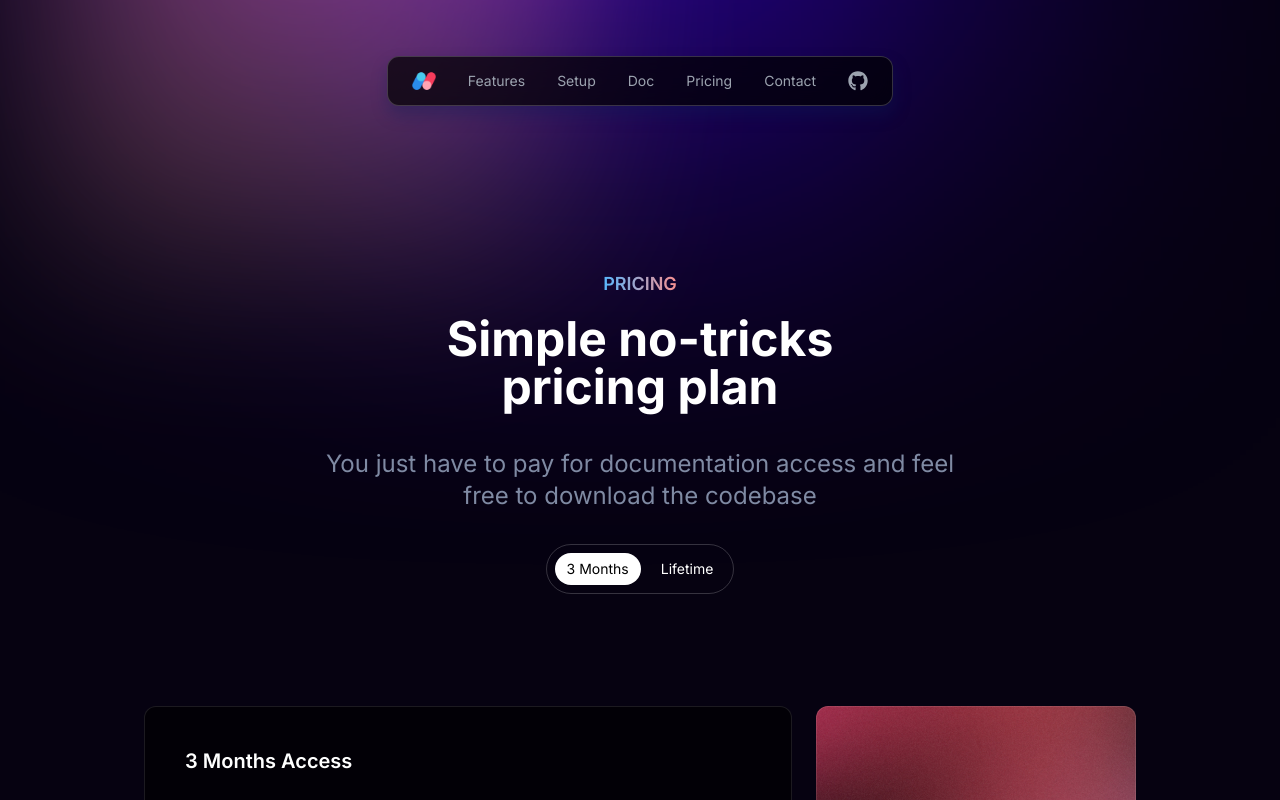
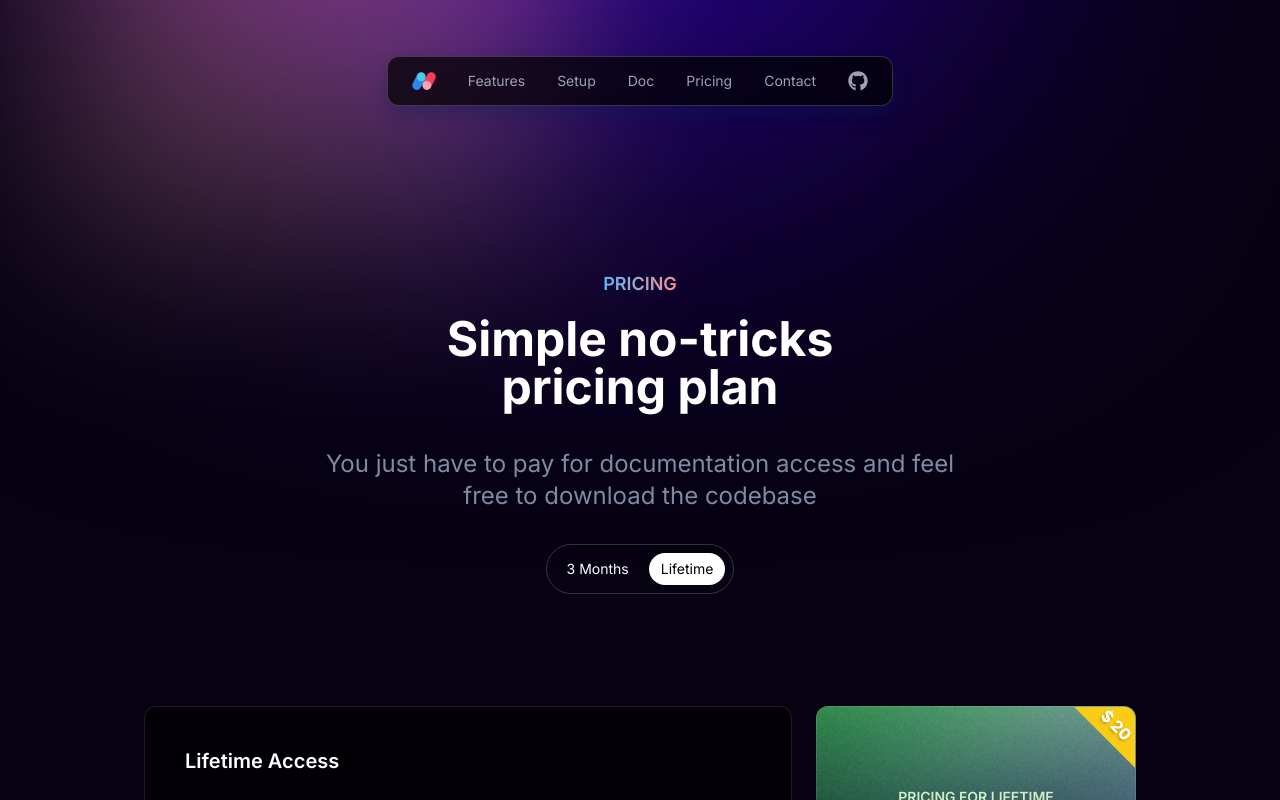
Before and after one commit to hudy9x/namviek-landingpage, a Next.js app: page /pricing in a window 1280 px wide. Shown: the top 800 px of the page. Built offline with nearby package versions, Linux system fonts and the light colour scheme; no server answers.

Commit message:
refactor(pricing): set lifetime for default pricing plan

```diff
--- a/src/containers/Pricing/PricingContainer.tsx
+++ b/src/containers/Pricing/PricingContainer.tsx
@@ -17,7 +17,7 @@ export default function PricingContainer(product: {
   priceCurrency: string
   link: string
 }) {
-  const [accessType, setAccessType] = useState<EAccessType>(EAccessType.ThreeMonth)
+  const [accessType, setAccessType] = useState<EAccessType>(EAccessType.Lifetime)
   const isThreeMonth = accessType === EAccessType.ThreeMonth
 
   const developmentDoc = 'Development document'
```
